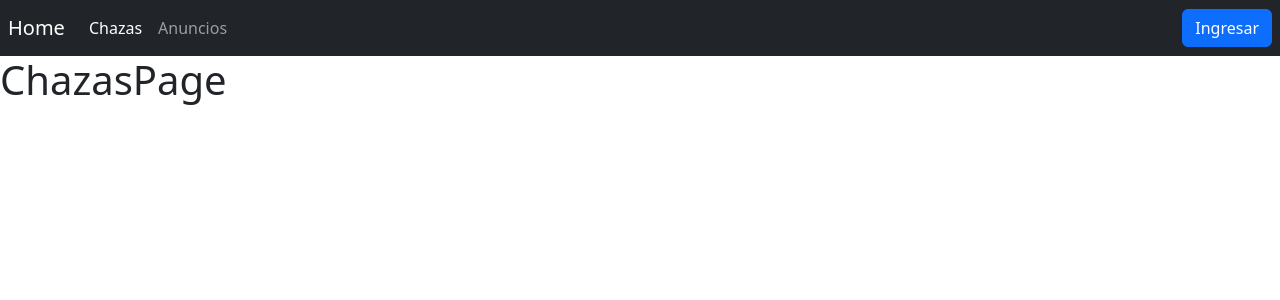
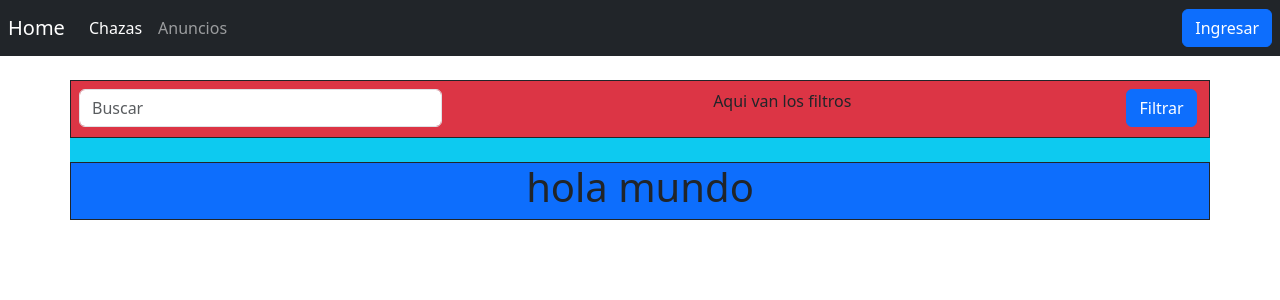
Before and after one commit to afcadenac/my_chazita, a React (Vite) app: page /chazas in a window 1280 px wide. Shown: the top 300 px of the page. Built offline with nearby package versions, Linux system fonts and the light colour scheme; no server answers.

Commit message:
nuevos componentes

```diff
--- /dev/null
+++ b/src/chazas/components/ChazaFilter.jsx
@@ -0,0 +1,15 @@
+import React from 'react'
+
+export const ChazaFilter = () => {
+  return (
+    <div className='row  border border-dark bg-danger mb-4'>
+        <div className="col-md-4 p-2">
+            <input type="text" className="form-control" placeholder='Buscar'/>
+        </div>
+        <div className="col-md-7 p-2"><p>Aqui van los filtros</p></div>
+        <div className="col-lg-1 p-2">
+            <button className='btn btn-primary '>Filtrar</button>
+        </div>
+    </div>
+  )
+}
--- /dev/null
+++ b/src/chazas/components/ChazaResult.jsx
@@ -0,0 +1,8 @@
+
+export const ChazaResult = () => {
+  return (
+    <div className='row  border border-dark bg-primary '>
+        <h1>hola mundo</h1>
+    </div>
+  )
+}
--- a/src/chazas/components/index.js
+++ b/src/chazas/components/index.js
@@ -1,3 +1,7 @@
 export * from "./Dropdown";
 
 export * from "./Navbar";
+
+export * from "./ChazaFilter";
+
+export * from "./ChazaResult";
--- a/src/chazas/pages/ChazasPage.jsx
+++ b/src/chazas/pages/ChazasPage.jsx
@@ -1,10 +1,16 @@
 import { Navbar } from "../"
+import { ChazaFilter, ChazaResult } from "../components"
 
 
 export const ChazasPage = () => {
   return (
     <>
-      <h1>ChazasPage</h1>
+      <div className='container text-center bg-info ' >
+        <div className="row-2 mt-4 mb-4">
+          <ChazaFilter/>
+          <ChazaResult/>
+        </div>
+      </div>
     </>
   )
 }
--- a/src/chazas/pages/HomePage.jsx
+++ b/src/chazas/pages/HomePage.jsx
@@ -2,6 +2,17 @@ import React from 'react'
 
 export const HomePage = () => {
   return (
-    <div>HomePage</div>
+    <div>
+      <h1>Relleno :v</h1>
+      <p>Lorem ipsum dolor sit amet consectetur adipisicing elit. Expedita consectetur mollitia odit
+        accusamus architecto a delectus debitis vitae eos eius iste, aliquam pariatur totam impedit
+        deserunt maxime quam facere veniam?</p>
+      <p>Lorem ipsum dolor sit amet consectetur adipisicing elit. Consequatur facilis, fugiat, vitae odio
+        ut provident animi architecto blanditiis a vel tempore quisquam officia ipsum? Explicabo natus
+        laudantium ipsam sunt veniam!</p>
+       <p>Lorem ipsum, dolor sit amet consectetur adipisicing elit. Repellat ullam harum culpa temporibus
+        ipsum, minima id? Totam harum aperiam quibusdam assumenda corporis mollitia id repudiandae soluta,
+        minus iste earum tenetur!</p>
+    </div>
   )
 }
```
